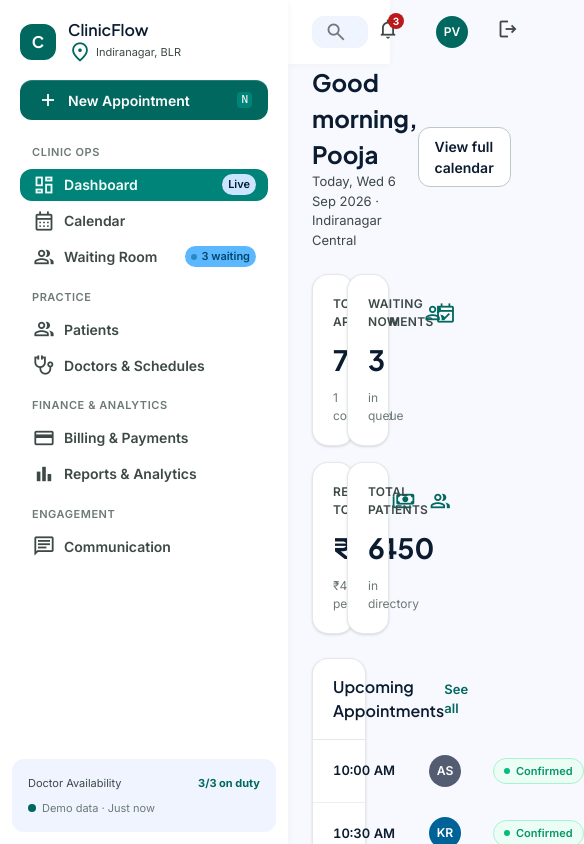
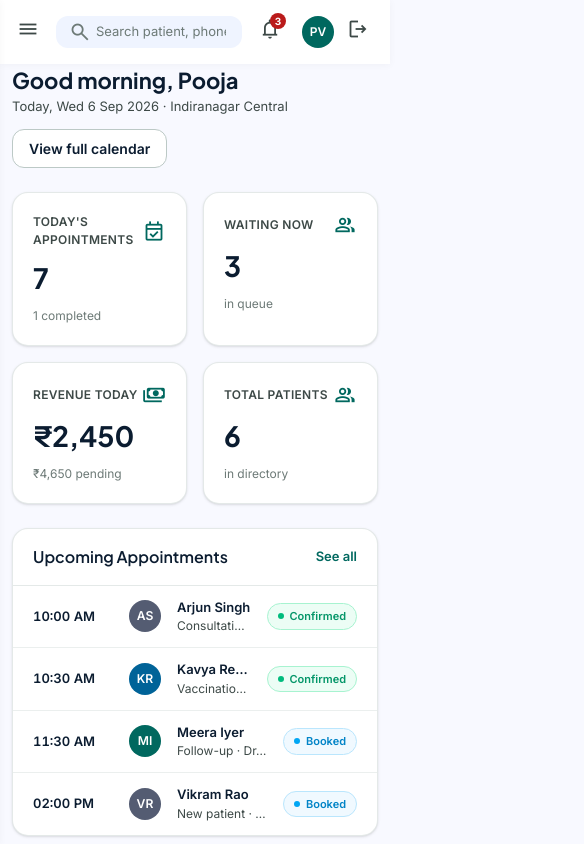
Before and after one commit to phdemp/clinicflow, a React (Vite) app: page / in a window 390 px wide. Both pictures are taken after a click on the button "Sign in". Shown: the top 844 px of the page, 584 px wide, since content can reach past the window. Built offline with nearby package versions, Linux system fonts and the light colour scheme.

Commit message:
feat: make app mobile responsive

```diff
--- a/src/components/Layout.tsx
+++ b/src/components/Layout.tsx
@@ -1,5 +1,5 @@
-import { NavLink, Outlet, useNavigate } from "react-router-dom";
-import { useState, type ReactNode } from "react";
+import { NavLink, Outlet, useLocation, useNavigate } from "react-router-dom";
+import { useEffect, useState, type ReactNode } from "react";
 import { useClinic } from "../state/store";
 import { NewAppointmentModal } from "./NewAppointmentModal";
 
@@ -37,16 +37,19 @@ function NavItem({
   label,
   icon,
   badge,
+  onNavigate,
 }: {
   to: string;
   label: string;
   icon: string;
   badge?: ReactNode;
+  onNavigate: () => void;
 }) {
   return (
     <NavLink
       to={to}
       end={to === "/dashboard"}
+      onClick={onNavigate}
       className={({ isActive }) =>
         `flex items-center justify-between px-space-md py-space-xs rounded-xl transition-colors ${
           isActive
@@ -67,15 +70,33 @@ function NavItem({
 export function Layout() {
   const { doctors, queue, currentUser, logout } = useClinic();
   const [showNewAppt, setShowNewAppt] = useState(false);
+  const [sidebarOpen, setSidebarOpen] = useState(false);
   const navigate = useNavigate();
+  const location = useLocation();
   const waitingCount = queue.filter((q) => q.status === "waiting").length;
   const availableDoctors = doctors.filter((d) => d.status !== "off-duty").length;
 
+  useEffect(() => {
+    setSidebarOpen(false);
+  }, [location.pathname]);
+
   return (
     <div className="min-h-screen bg-surface">
-      <aside className="fixed left-0 top-0 h-screen w-72 bg-surface-container-lowest z-50 flex flex-col justify-between shadow-[0_1px_8px_rgba(0,0,0,0.04)] overflow-y-auto">
+      {sidebarOpen && (
+        <div
+          className="fixed inset-0 bg-[rgba(15,23,42,0.4)] z-40 md:hidden"
+          onClick={() => setSidebarOpen(false)}
+        />
+      )}
+
+      <aside
+        className={`fixed left-0 top-0 h-screen w-72 bg-surface-container-lowest z-50 flex flex-col justify-between shadow-[0_1px_8px_rgba(0,0,0,0.04)] overflow-y-auto transition-transform duration-200 md:translate-x-0 ${
+          sidebarOpen ? "translate-x-0" : "-translate-x-full"
+        }`}
+      >
         <div className="p-space-lg">
-          <div className="flex items-center gap-space-md mb-space-base">
+          <div className="flex items-center justify-between mb-space-base">
+            <div className="flex items-center gap-space-md">
               <div className="h-9 w-9 rounded-xl bg-primary flex items-center justify-center text-on-primary font-headline font-bold">
                 C
               </div>
@@ -91,16 +112,26 @@ export function Layout() {
                 </span>
               </div>
             </div>
+            <button
+              onClick={() => setSidebarOpen(false)}
+              className="p-1.5 rounded-lg text-on-surface-variant hover:bg-surface-container-high md:hidden"
+            >
+              <span className="material-symbols-outlined text-[20px]">close</span>
+            </button>
+          </div>
           <div className="mb-space-lg">
             <button
-              onClick={() => setShowNewAppt(true)}
+              onClick={() => {
+                setShowNewAppt(true);
+                setSidebarOpen(false);
+              }}
               className="w-full flex items-center justify-between px-space-base py-space-sm bg-primary hover:bg-primary-container text-on-primary rounded-xl transition-colors shadow-[inset_0_1px_0_rgba(255,255,255,0.15)]"
             >
               <span className="flex items-center gap-space-sm text-[14px] font-semibold">
                 <span className="material-symbols-outlined text-[18px]">add</span>
                 New Appointment
               </span>
-              <kbd className="text-[11px] bg-primary-container text-on-primary px-1 rounded">
+              <kbd className="hidden sm:inline text-[11px] bg-primary-container text-on-primary px-1 rounded">
                 N
               </kbd>
             </button>
@@ -117,6 +148,7 @@ export function Layout() {
                     to={item.to}
                     label={item.label}
                     icon={item.icon}
+                    onNavigate={() => setSidebarOpen(false)}
                     badge={
                       item.badge ? (
                         <span className="px-1.5 py-0.5 rounded-full bg-secondary-fixed text-on-secondary-fixed text-[11px] font-semibold">
@@ -149,21 +181,27 @@ export function Layout() {
         </div>
       </aside>
 
-      <div className="pl-72">
-        <header className="fixed top-0 left-72 right-0 h-16 bg-surface-container-lowest/90 backdrop-blur-xl shadow-[0_1px_8px_rgba(0,0,0,0.04)] z-40 px-gutter-loose flex items-center justify-between">
-          <div className="flex items-center gap-space-lg flex-1 max-w-2xl">
-            <div className="relative w-full">
+      <div className="md:pl-72">
+        <header className="fixed top-0 left-0 right-0 md:left-72 h-16 bg-surface-container-lowest/90 backdrop-blur-xl shadow-[0_1px_8px_rgba(0,0,0,0.04)] z-30 px-gutter-compact sm:px-gutter-loose flex items-center justify-between gap-2">
+          <div className="flex items-center gap-space-sm sm:gap-space-lg flex-1 min-w-0">
+            <button
+              onClick={() => setSidebarOpen(true)}
+              className="p-2 -ml-1 rounded-xl text-on-surface-variant hover:bg-surface-container-high md:hidden shrink-0"
+            >
+              <span className="material-symbols-outlined text-[22px]">menu</span>
+            </button>
+            <div className="relative w-full max-w-2xl">
               <span className="material-symbols-outlined absolute left-3 top-1/2 -translate-y-1/2 text-outline text-[20px]">
                 search
               </span>
               <input
                 className="w-full pl-10 pr-4 py-1.5 bg-surface-container-low rounded-xl text-[13px] text-on-surface placeholder:text-outline focus:outline-none focus:bg-surface-container-lowest transition-colors"
-                placeholder="Search patient by name, mobile number, or appointment ID..."
+                placeholder="Search patient, phone, or appointment ID..."
                 type="text"
               />
             </div>
           </div>
-          <div className="flex items-center gap-space-lg">
+          <div className="flex items-center gap-space-xs sm:gap-space-lg shrink-0">
             <div className="hidden xl:flex items-center gap-space-sm">
               {doctors.map((d) => (
                 <span
@@ -204,13 +242,13 @@ export function Layout() {
               className="flex items-center gap-space-md pl-space-sm cursor-pointer"
               onClick={() => navigate("/patients")}
             >
-              <div className="w-8 h-8 rounded-full bg-primary flex items-center justify-center text-on-primary text-[12px] font-semibold">
+              <div className="w-8 h-8 rounded-full bg-primary flex items-center justify-center text-on-primary text-[12px] font-semibold shrink-0">
                 {(currentUser?.name ?? "PV")
                   .split(" ")
                   .map((n) => n[0])
                   .join("")}
               </div>
-              <div className="hidden md:flex flex-col text-left">
+              <div className="hidden lg:flex flex-col text-left">
                 <span className="text-[13px] font-semibold text-on-surface leading-tight">
                   {currentUser?.name ?? "Pooja Verma"}
                 </span>
@@ -231,7 +269,7 @@ export function Layout() {
             </button>
           </div>
         </header>
-        <main className="relative pt-16 w-full bg-surface min-h-screen px-gutter-loose py-gutter-loose">
+        <main className="relative pt-16 w-full bg-surface min-h-screen px-gutter-compact sm:px-gutter-loose py-gutter-compact sm:py-gutter-loose overflow-x-hidden">
           <Outlet />
         </main>
       </div>
--- a/src/components/NewAppointmentModal.tsx
+++ b/src/components/NewAppointmentModal.tsx
@@ -42,8 +42,8 @@ export function NewAppointmentModal({ onClose }: { onClose: () => void }) {
   };
 
   return (
-    <div className="fixed inset-0 z-[100] flex items-center justify-center bg-[rgba(15,23,42,0.35)] backdrop-blur-sm px-4">
-      <div className="w-full max-w-lg bg-surface-container-lowest rounded-2xl shadow-2xl overflow-hidden">
+    <div className="fixed inset-0 z-[100] flex items-center justify-center bg-[rgba(15,23,42,0.35)] backdrop-blur-sm px-4 py-6">
+      <div className="w-full max-w-lg max-h-full overflow-y-auto bg-surface-container-lowest rounded-2xl shadow-2xl">
         <div className="flex items-center justify-between px-6 py-4 border-b border-outline-variant/40">
           <h2 className="font-headline text-[18px] font-semibold text-on-surface">
             New Appointment
--- a/src/pages/Billing.tsx
+++ b/src/pages/Billing.tsx
@@ -47,8 +47,8 @@ export function Billing() {
         </div>
       </div>
 
-      <div className="bg-surface-container-lowest rounded-2xl border border-outline-variant/40 shadow-sm overflow-hidden">
-        <table className="w-full text-left border-collapse">
+      <div className="bg-surface-container-lowest rounded-2xl border border-outline-variant/40 shadow-sm overflow-x-auto">
+        <table className="w-full min-w-[720px] text-left border-collapse">
           <thead>
             <tr className="bg-surface-container-low text-[11px] uppercase text-outline">
               <th className="px-5 py-2.5 font-semibold">Invoice</th>
--- a/src/pages/Dashboard.tsx
+++ b/src/pages/Dashboard.tsx
@@ -48,9 +48,9 @@ export function Dashboard() {
 
   return (
     <div className="flex flex-col gap-6">
-      <div className="flex items-center justify-between">
+      <div className="flex items-center justify-between flex-wrap gap-3">
         <div>
-          <h1 className="font-headline text-[24px] font-bold text-on-surface">
+          <h1 className="font-headline text-[22px] sm:text-[24px] font-bold text-on-surface">
             Good morning, Pooja
           </h1>
           <p className="text-[13px] text-on-surface-variant">
--- a/src/pages/Patients.tsx
+++ b/src/pages/Patients.tsx
@@ -37,8 +37,8 @@ export function Patients() {
         </div>
       </div>
 
-      <div className="bg-surface-container-lowest rounded-2xl border border-outline-variant/40 shadow-sm overflow-hidden">
-        <table className="w-full text-left border-collapse">
+      <div className="bg-surface-container-lowest rounded-2xl border border-outline-variant/40 shadow-sm overflow-x-auto">
+        <table className="w-full min-w-[640px] text-left border-collapse">
           <thead>
             <tr className="bg-surface-container-low text-[11px] uppercase text-outline">
               <th className="px-5 py-2.5 font-semibold">Patient</th>
```
Lines whose indentation alone changed are shown as unchanged.
